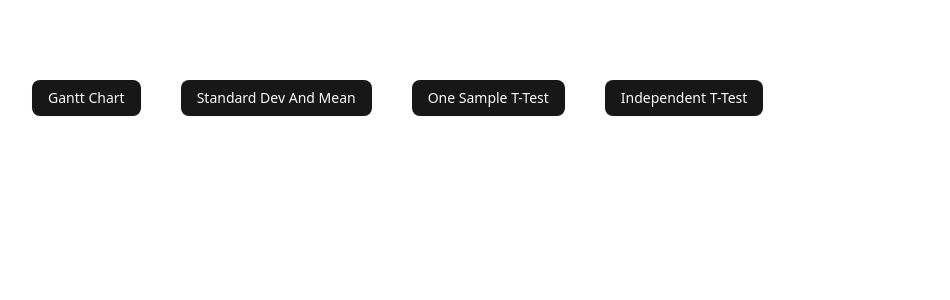
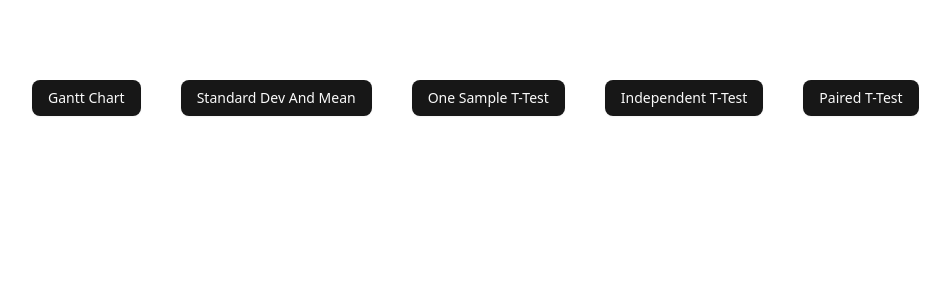
Before and after one commit to marparc/DataAnalyticsTools, a React (Vite) app: page / in a window 1280 px wide. Shown: the top 300 px of the page, without its empty margins (48-998 px from the left). Built offline with nearby package versions, Linux system fonts and the light colour scheme.

Commit message:
paired t test

```diff
--- a/index.html
+++ b/index.html
@@ -4,7 +4,7 @@
     <meta charset="UTF-8" />
     <link rel="icon" type="image/svg+xml" href="/vite.svg" />
     <meta name="viewport" content="width=device-width, initial-scale=1.0" />
-    <title>Marc's Ultimate Tool</title>
+    <title>DA Tools</title>
   </head>
   <body>
     <div id="root"></div>
--- a/package.json
+++ b/package.json
@@ -14,6 +14,7 @@
     "@tailwindcss/vite": "^4.1.13",
     "class-variance-authority": "^0.7.1",
     "clsx": "^2.1.1",
+    "jstat": "^1.9.6",
     "lucide-react": "^0.544.0",
     "papaparse": "^5.5.3",
     "react": "^19.1.1",
--- a/src/App.tsx
+++ b/src/App.tsx
@@ -4,6 +4,7 @@ import { Route, Routes, useNavigate } from "react-router-dom";
 import StandardDev from "./standard-deviation";
 import OneSampleTTest from "./one-sample-t-test";
 import IndependentTtest from "./independent-ttest";
+import PairedTest from "./paired-ttest";
 
 const App = () => {
   return (
@@ -13,6 +14,7 @@ const App = () => {
       <Route path="/sd" element={<StandardDev />} />
       <Route path="/onesamplettest" element={<OneSampleTTest />} />
       <Route path="/independentttest" element={<IndependentTtest />} />
+      <Route path="/pairedttest" element={<PairedTest />} />
     </Routes>
   );
 };
@@ -34,6 +36,9 @@ const MainMenu = () => {
       <Button className="ml-10" onClick={() => navigate("/independentttest")}>
         Independent T-Test
       </Button>
+      <Button className="ml-10" onClick={() => navigate("/pairedttest")}>
+        Paired T-Test
+      </Button>
     </div>
   );
 };
```
Also changed, not shown: src/types/jstat.d.ts (added), 1 other file (tests, documents, lock files or other folders).
